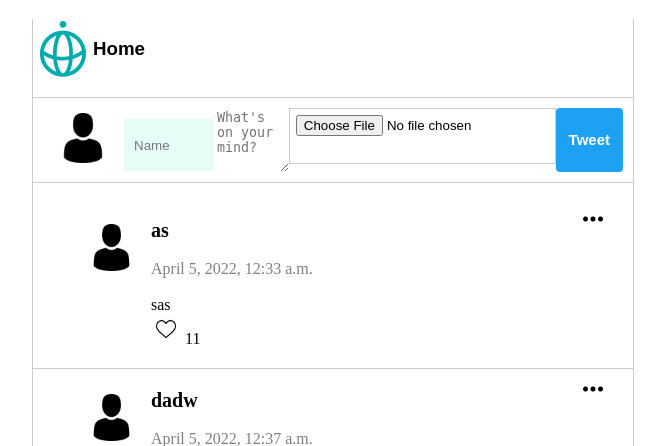
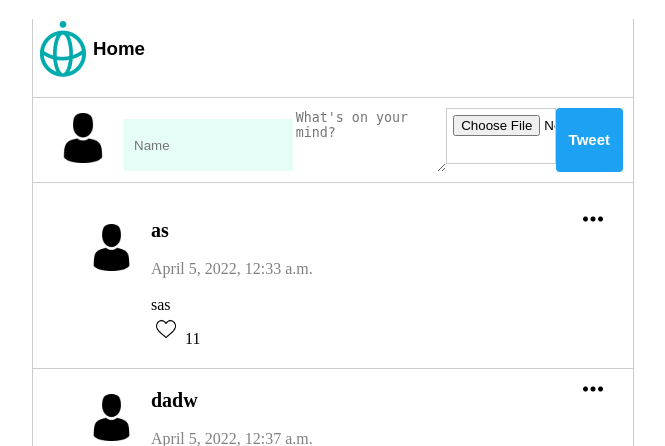
Before and after one commit to pocky89alex/Twitter-Clone, a Django app: template templates/posts.html in a window 1280 px wide. Shown: the top 446 px of the page, without its empty margins (307-972 px from the left). Run offline with Django 4.2, Linux system fonts and the light colour scheme; the template is opened without the code that fills it: values that come from a table or form of the project are taken from there, others are empty; data comes from the database, SQL or seed files in the repository; parts of the project's set-up code (start-up, migrations or seed data) failed here and were passed over.

Commit message:
Update style.css

```diff
--- a/static/css/style.css
+++ b/static/css/style.css
@@ -120,6 +120,7 @@
     background-color: white;
 /*     margin-right: 88px; */
     margin-bottom: 8px;
+      width: 45% ;
   }
   #cancel {
     background-color: #494949 !important;
```
